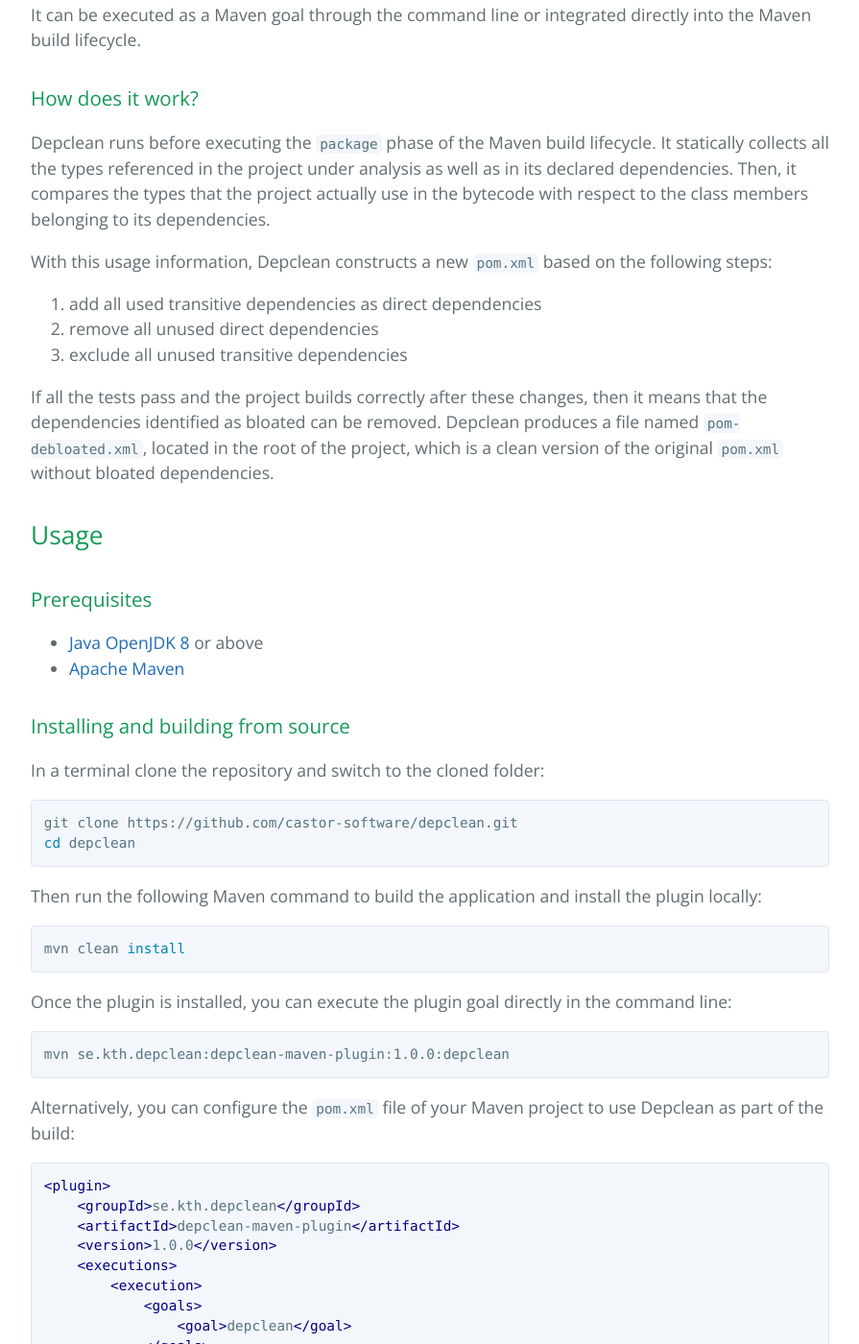
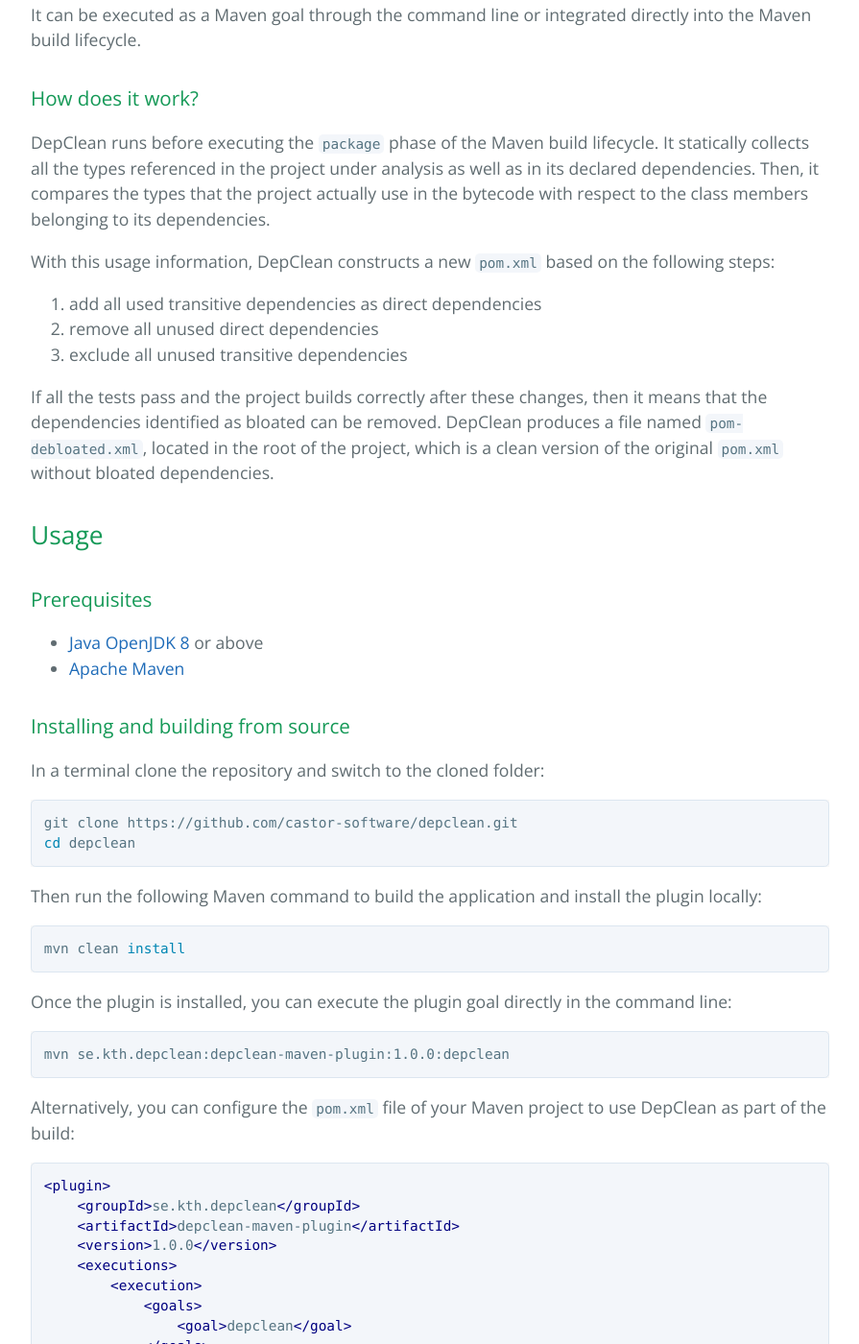
Before and after one commit to ASSERT-KTH/depclean, a Jekyll site: the page built from index.md, in a window 1280 px wide and 1400 px high, scrolled down 776 px. Shown: the whole window at 96% size, without its empty margins (192-1087 px from the left). Built offline with Jekyll 4.4.1, drawn with Linux system fonts in a browser that asks for light colours.

Commit message:
fix name

````diff
--- a/_config.yml
+++ b/_config.yml
@@ -1,4 +1,4 @@
-title: Depclean
+title: DepClean
 description: A tool to detect and remove unused dependencies in Java
 show_downloads: true
 google_analytics:
--- a/index.md
+++ b/index.md
@@ -2,7 +2,7 @@
 layout: default
 ---
 
-<img src="https://cesarsotovalero.github.io/img/logos/depclean_logo.png" height="100px" />
+<img src="https://cesarsotovalero.github.io/img/logos/DepClean_logo.png" height="100px" />
 
 [![Build Status](https://travis-ci.org/castor-software/depclean.svg?branch=master)](https://travis-ci.org/castor-software/depclean)
 
@@ -13,15 +13,15 @@ DepClean is a tool to automatically remove dependencies that are included in you
 
 ### How does it work?
 
-Depclean runs before executing the `package` phase of the Maven build lifecycle. It statically collects all the types referenced in the project under analysis as well as in its declared dependencies. Then, it compares the types that the project actually use in the bytecode with respect to the class members belonging to its dependencies.
+DepClean runs before executing the `package` phase of the Maven build lifecycle. It statically collects all the types referenced in the project under analysis as well as in its declared dependencies. Then, it compares the types that the project actually use in the bytecode with respect to the class members belonging to its dependencies.
 
-With this usage information, Depclean constructs a new `pom.xml` based on the following steps:
+With this usage information, DepClean constructs a new `pom.xml` based on the following steps:
 
 1. add all used transitive dependencies as direct dependencies
 2. remove all unused direct dependencies
 3. exclude all unused transitive dependencies
 
-If all the tests pass and the project builds correctly after these changes, then it means that the dependencies identified as bloated can be removed. Depclean produces a file named `pom-debloated.xml`, located in the root of the project, which is a clean version of the original `pom.xml` without bloated dependencies.
+If all the tests pass and the project builds correctly after these changes, then it means that the dependencies identified as bloated can be removed. DepClean produces a file named `pom-debloated.xml`, located in the root of the project, which is a clean version of the original `pom.xml` without bloated dependencies.
 
 ## Usage
 
@@ -49,7 +49,7 @@ Once the plugin is installed, you can execute the plugin goal directly in the co
 mvn se.kth.depclean:depclean-maven-plugin:1.0.0:depclean
 ```
 
-Alternatively, you can configure the `pom.xml` file of your Maven project to use Depclean as part of the build:
+Alternatively, you can configure the `pom.xml` file of your Maven project to use DepClean as part of the build:
 
 ```xml
 <plugin>
````
